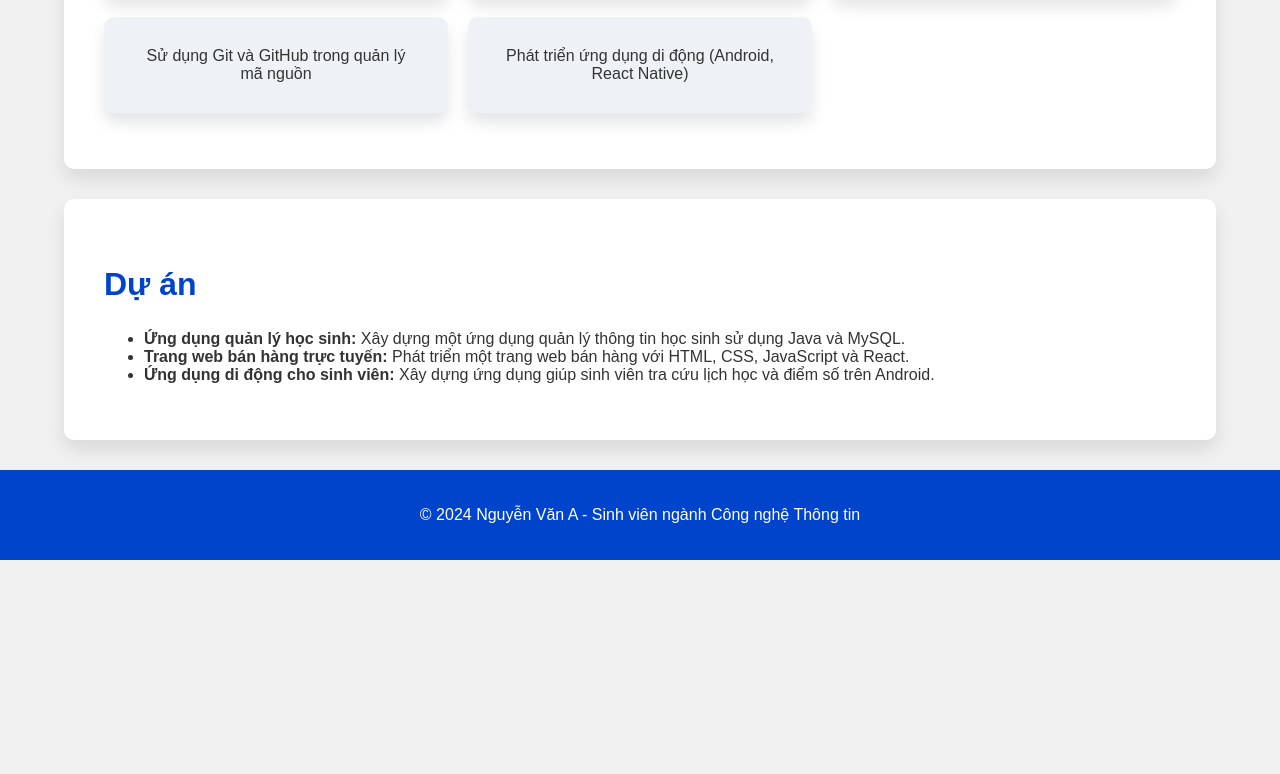
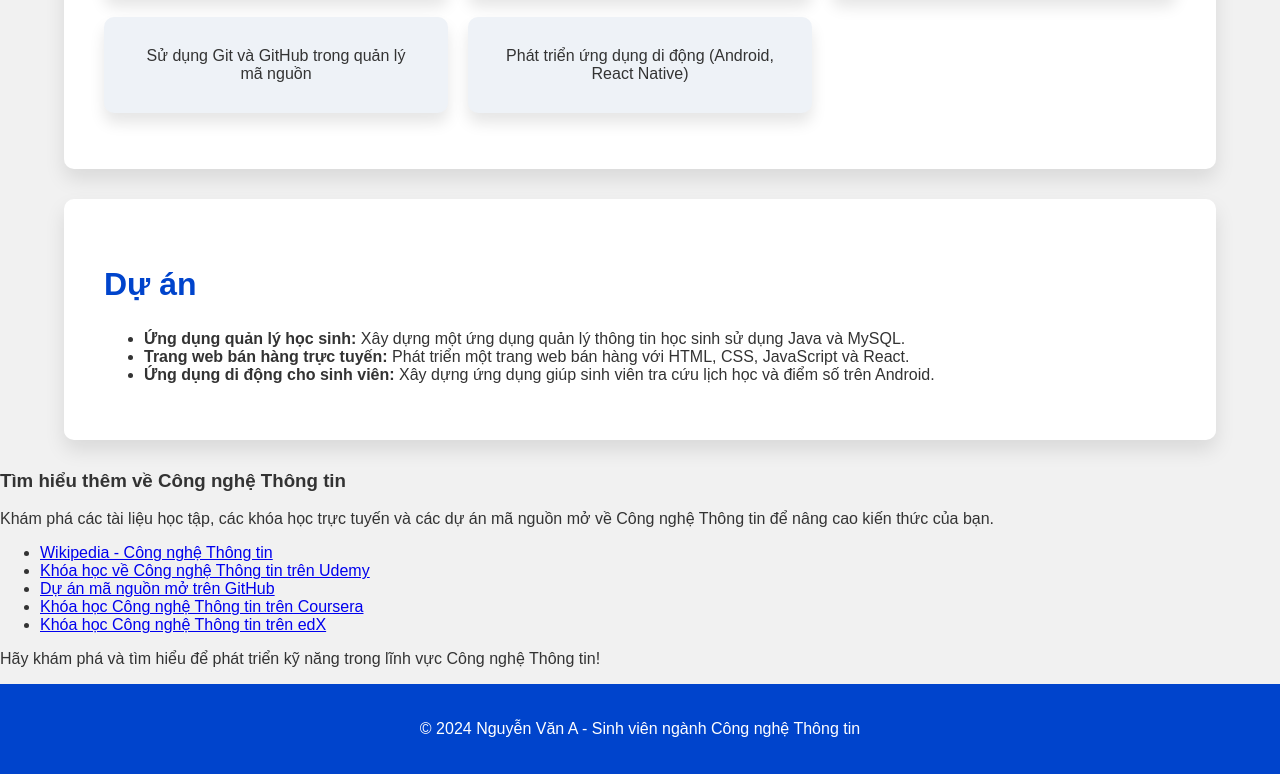
Before and after one commit to Sang0000022255/test-2, a plain HTML site: page index.html in a window 1280 px wide. Shown: the part 2137-2911 px from the top of the page. Before the commit the page ends 2697 px from the top, so only its background shows below. Drawn offline with Linux system fonts and the light colour scheme.

Commit message:
Update index.html

```diff
--- a/index.html
+++ b/index.html
@@ -196,7 +196,18 @@
             </ul>
         </section>
     </div>
-
+<section class="learn-more">
+    <h3>Tìm hiểu thêm về Công nghệ Thông tin</h3>
+    <p>Khám phá các tài liệu học tập, các khóa học trực tuyến và các dự án mã nguồn mở về Công nghệ Thông tin để nâng cao kiến thức của bạn.</p>
+    <ul>
+        <li><a href="https://vi.wikipedia.org/wiki/C%C3%B4ng_ngh%E1%BB%87_th%C3%B4ng_tin" target="_blank">Wikipedia - Công nghệ Thông tin</a></li>
+        <li><a href="https://www.udemy.com/courses/search/?q=computer%20science" target="_blank">Khóa học về Công nghệ Thông tin trên Udemy</a></li>
+        <li><a href="https://github.com" target="_blank">Dự án mã nguồn mở trên GitHub</a></li>
+        <li><a href="https://www.coursera.org/courses?query=computer%20science" target="_blank">Khóa học Công nghệ Thông tin trên Coursera</a></li>
+        <li><a href="https://www.edx.org/learn/computer-science" target="_blank">Khóa học Công nghệ Thông tin trên edX</a></li>
+    </ul>
+    <p>Hãy khám phá và tìm hiểu để phát triển kỹ năng trong lĩnh vực Công nghệ Thông tin!</p>
+</section>
     <!-- Footer -->
     <footer>
         <p>&copy; 2024 Nguyễn Văn A - Sinh viên ngành Công nghệ Thông tin</p>
```
